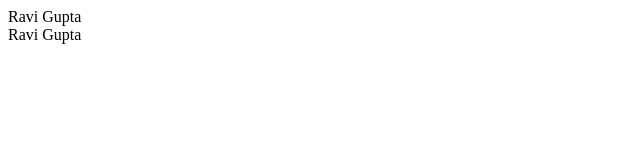
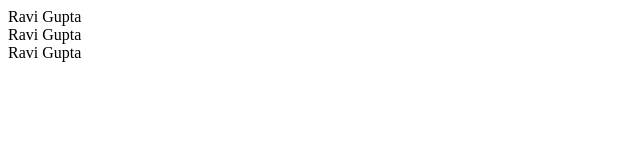
Before and after one commit to ravi-marmeto/learn-github, a plain HTML site: page index.html in a window 1280 px wide. Shown: the whole page, without its empty margins (0-640 px from the left). Drawn offline with Linux system fonts and the light colour scheme.

Commit message:
duplicate name again

```diff
--- a/index.html
+++ b/index.html
@@ -8,5 +8,6 @@
 <body>
     <div>Ravi Gupta</div>
     <div>Ravi Gupta</div>
+    <div>Ravi Gupta</div>
 </body>
 </html>
```
